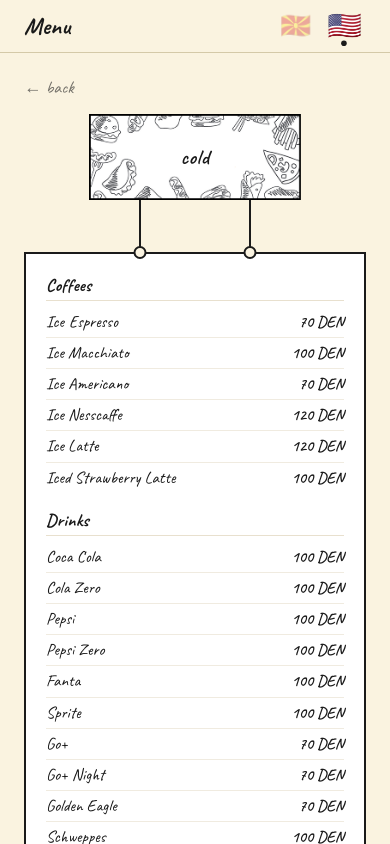
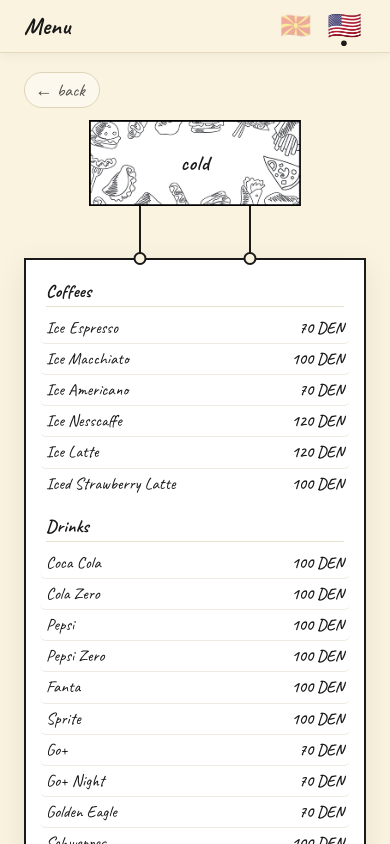
Before and after one commit to bejtodernjani/FesCaffe-Menu, a React (Vite) app: page / in a window 390 px wide. Both pictures are taken after a click on the button "drinks". Shown: the top 844 px of the page. Built offline with nearby package versions, Linux system fonts and the light colour scheme.

Commit message:
enhancement

```diff
--- a/src/components/Navbar.module.css
+++ b/src/components/Navbar.module.css
@@ -4,8 +4,11 @@
   left: 0;
   right: 0;
   z-index: 100;
-  background: #FAF3E0;
-  border-bottom: 1.5px solid #d4c9a8;
+  background: rgba(250, 243, 224, 0.82);
+  backdrop-filter: blur(14px);
+  -webkit-backdrop-filter: blur(14px);
+  border-bottom: 1.5px solid rgba(212, 201, 168, 0.6);
+  box-shadow: 0 1px 12px rgba(0, 0, 0, 0.06);
 }
 
 .inner {
--- a/src/pages/CategoryPage.jsx
+++ b/src/pages/CategoryPage.jsx
@@ -51,11 +51,11 @@
           <p className={styles.empty}>{t[lang].common.comingSoon}</p>
         ) : (
           <ul className={styles.list}>
-            {items.map((item) => {
+            {items.map((item, i) => {
               const itemName = (lang === 'mk' && item.nameMK) ? item.nameMK : item.name
               const itemDesc = (lang === 'mk' && item.descMK)  ? item.descMK  : item.description
               return (
-                <li key={item.id} className={styles.item}>
+                <li key={item.id} className={styles.item} style={{ animationDelay: `${0.1 + i * 0.06}s` }}>
                   <div className={styles.itemHeader}>
                     <span
                       className={styles.itemName}
--- a/src/pages/CategoryPage.module.css
+++ b/src/pages/CategoryPage.module.css
@@ -7,6 +7,12 @@
   padding: 72px 24px 40px;
   max-width: 480px;
   margin: 0 auto;
+  animation: pageFadeIn 0.45s ease both;
+}
+
+@keyframes pageFadeIn {
+  from { opacity: 0; transform: translateY(10px); }
+  to   { opacity: 1; transform: translateY(0); }
 }
 
 .backBtn {
@@ -14,16 +20,24 @@
   font-family: 'Caveat', cursive;
   font-size: 1.1rem;
   color: #1a1a1a;
-  padding: 4px 0;
+  padding: 6px 14px 6px 10px;
   margin-bottom: 12px;
   cursor: pointer;
-  background: none;
-  border: none;
-  opacity: 0.6;
-  transition: opacity 0.15s ease;
+  background: rgba(255,255,255,0.55);
+  border: 1.5px solid #d4c9a8;
+  border-radius: 20px;
+  opacity: 0.75;
+  display: flex;
+  align-items: center;
+  gap: 5px;
+  transition: opacity 0.15s ease, background 0.15s ease, transform 0.15s ease;
 }
 
-.backBtn:hover { opacity: 1; }
+.backBtn:hover {
+  opacity: 1;
+  background: rgba(255,255,255,0.9);
+  transform: translateX(-2px);
+}
 
 /* ── Tab: box.png + text overlay ── */
 .tabWrapper {
@@ -91,9 +105,11 @@
   width: 100%;
   background: #ffffff;
   border: 2px solid #1a1a1a;
+  border-radius: 0 0 12px 12px;
   padding: 24px 20px;
   min-height: 420px;
   flex: 1;
+  box-shadow: 0 8px 32px rgba(0,0,0,0.08);
 }
 
 .list {
@@ -103,10 +119,24 @@
 .item {
   padding: 10px 0;
   border-bottom: 1px solid #e8e0ce;
+  animation: itemSlideIn 0.4s ease both;
+  transition: background 0.15s ease;
+  border-radius: 6px;
+  padding: 10px 6px;
+  margin: 0 -6px;
 }
 
 .item:last-child {
   border-bottom: none;
+}
+
+.item:hover {
+  background: rgba(250, 243, 224, 0.7);
+}
+
+@keyframes itemSlideIn {
+  from { opacity: 0; transform: translateX(-12px); }
+  to   { opacity: 1; transform: translateX(0); }
 }
 
 .itemHeader {
--- a/src/pages/DrinksPage.jsx
+++ b/src/pages/DrinksPage.jsx
@@ -12,8 +12,8 @@
         {title}
       </h3>
       <ul className={styles.list}>
-        {items.map((item) => (
-          <li key={item.id} className={styles.item}>
+        {items.map((item, i) => (
+          <li key={item.id} className={styles.item} style={{ animationDelay: `${0.1 + i * 0.05}s` }}>
             <span className={styles.itemName}>{item.name}</span>
             <span className={styles.itemPrice}>{item.price}</span>
           </li>
--- a/src/pages/DrinksPage.module.css
+++ b/src/pages/DrinksPage.module.css
@@ -7,6 +7,12 @@
   padding: 72px 24px 60px;
   max-width: 480px;
   margin: 0 auto;
+  animation: pageFadeIn 0.45s ease both;
+}
+
+@keyframes pageFadeIn {
+  from { opacity: 0; transform: translateY(10px); }
+  to   { opacity: 1; transform: translateY(0); }
 }
 
 .backBtn {
@@ -14,16 +20,24 @@
   font-family: 'Caveat', cursive;
   font-size: 1.1rem;
   color: #1a1a1a;
-  padding: 4px 0;
+  padding: 6px 14px 6px 10px;
   margin-bottom: 12px;
   cursor: pointer;
-  background: none;
-  border: none;
-  opacity: 0.6;
-  transition: opacity 0.15s ease;
+  background: rgba(255,255,255,0.55);
+  border: 1.5px solid #d4c9a8;
+  border-radius: 20px;
+  opacity: 0.75;
+  display: flex;
+  align-items: center;
+  gap: 5px;
+  transition: opacity 0.15s ease, background 0.15s ease, transform 0.15s ease;
 }
 
-.backBtn:hover { opacity: 1; }
+.backBtn:hover {
+  opacity: 1;
+  background: rgba(255,255,255,0.9);
+  transform: translateX(-2px);
+}
 
 /* ── Each drink section (cold / hot) ── */
 .section {
@@ -110,7 +124,9 @@
   width: 100%;
   background: #ffffff;
   border: 2px solid #1a1a1a;
+  border-radius: 0 0 12px 12px;
   padding: 20px 20px 8px;
+  box-shadow: 0 8px 32px rgba(0,0,0,0.08);
 }
 
 /* ── Group (Coffees / Drinks / Tea) ── */
@@ -138,12 +154,25 @@
   justify-content: space-between;
   align-items: baseline;
   gap: 8px;
-  padding: 5px 0;
+  padding: 5px 6px;
+  margin: 0 -6px;
   border-bottom: 1px solid #f0ebe0;
+  border-radius: 6px;
+  animation: itemSlideIn 0.4s ease both;
+  transition: background 0.15s ease;
 }
 
 .item:last-child {
   border-bottom: none;
+}
+
+.item:hover {
+  background: rgba(250, 243, 224, 0.7);
+}
+
+@keyframes itemSlideIn {
+  from { opacity: 0; transform: translateX(-12px); }
+  to   { opacity: 1; transform: translateX(0); }
 }
 
 .itemName {
--- a/src/pages/HomePage.module.css
+++ b/src/pages/HomePage.module.css
@@ -200,8 +200,8 @@
   transform: translateY(0);
 }
 
-.foodBtn:hover  { transform: scale(1.04) translateY(0); opacity: 0.92; }
-.foodBtn:active { transform: scale(0.97); }
+.foodBtn.visible:hover  { transform: scale(1.04); opacity: 0.92; }
+.foodBtn.visible:active { transform: scale(0.97); }
 
 /* ═══════════════════════════════════════
    Desktop — ≥ 768px
@@ -230,13 +230,14 @@
   }
 
   .foodCats {
-    display: grid;
-    grid-template-columns: 1fr 1fr;
+    display: flex;
+    flex-wrap: wrap;
+    justify-content: center;
     gap: 18px;
-    max-width: 420px;
+    max-width: 560px;
   }
 
-  .foodBtn { max-width: 100%; }
+  .foodBtn { width: calc(33.333% - 12px); max-width: 160px; }
 }
 
 /* ═══════════════════════════════════════
```
